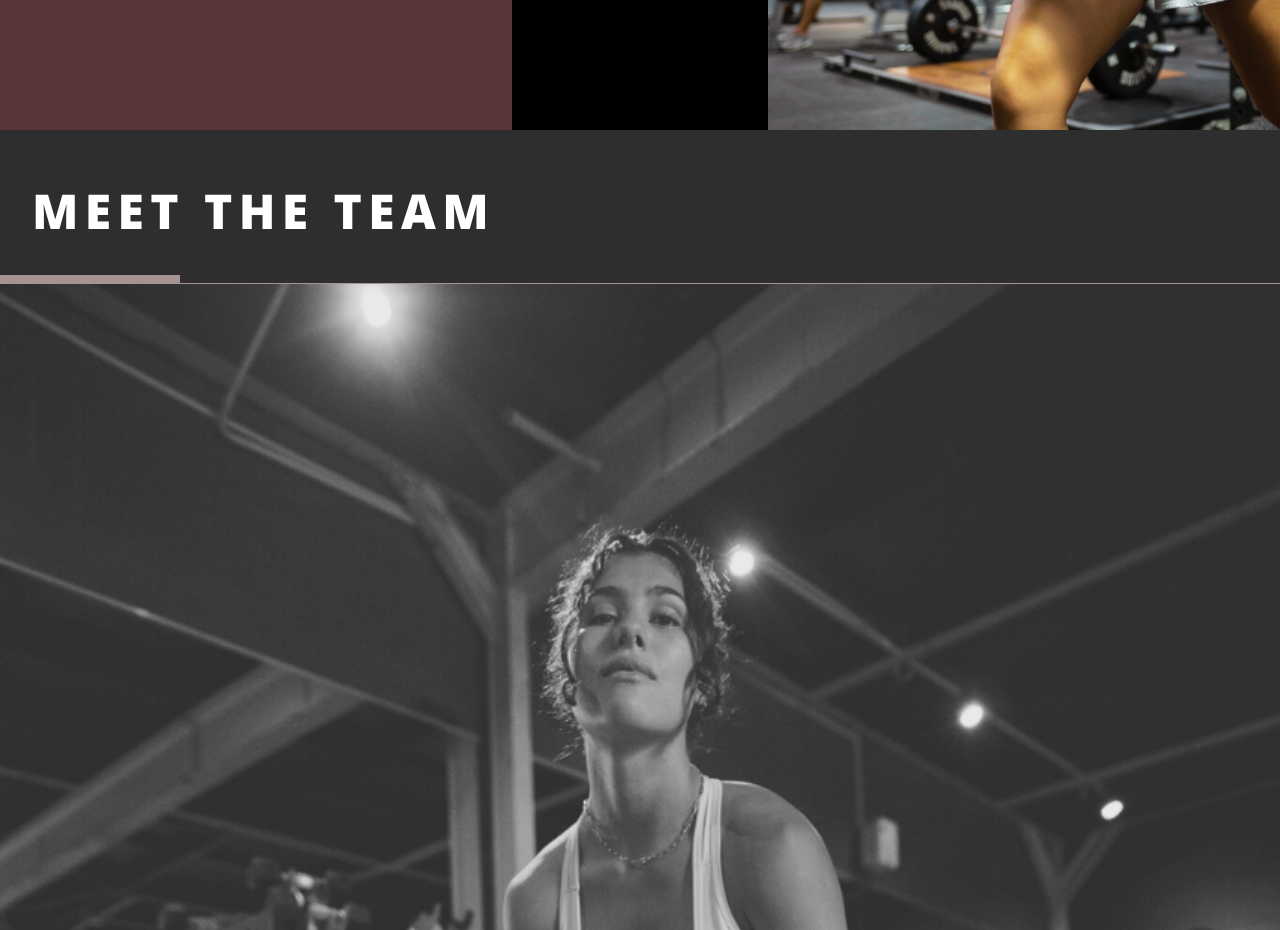
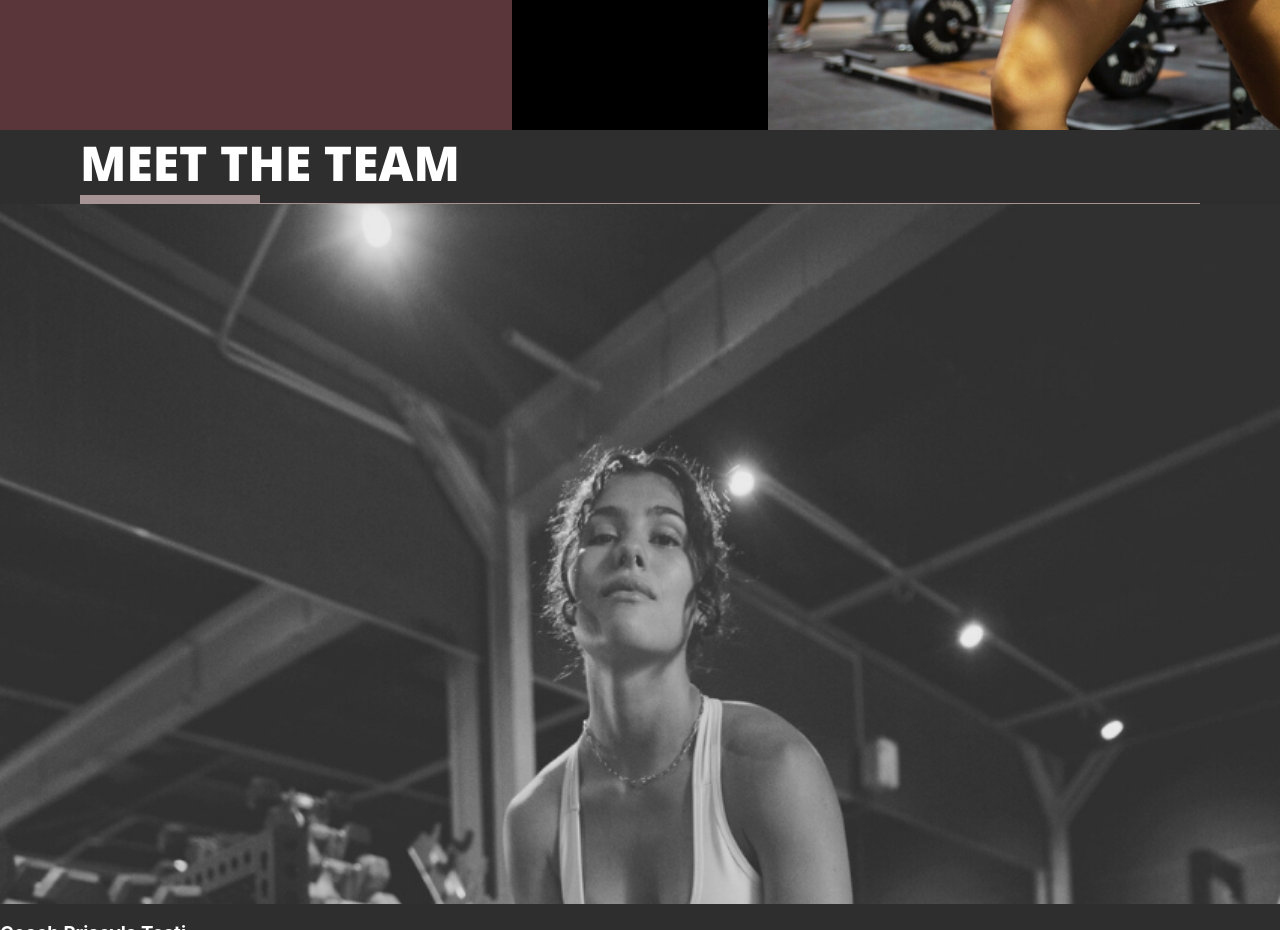
Before and after one commit to RuslanTissen/PIPI-world-2, a React (Create React App) app: page / in a window 1280 px wide. Shown: the part 1580-2510 px from the top of the page. Built offline with nearby package versions, Linux system fonts and the light colour scheme; a web font is replaced by a local one.

Commit message:
next day

```diff
--- a/src/components/start/meetPipi/MeetPipi.jsx
+++ b/src/components/start/meetPipi/MeetPipi.jsx
@@ -4,9 +4,11 @@ import "./MeetPipi.scss"
 function MeetPipi() {
 	return (
 		<div className='meet-pipi__container'>
-			<p className="meet-pipi__container--title">meet the team</p>
-			<div className="meet-pipi__container--underline-dig"></div>
-			<div className="meet-pipi__container--underline-thin"></div>
+			<div className="meet-pipi__container-title-box">
+				<p className="meet-pipi__container-title-box--title">meet the team</p>
+				<div className="meet-pipi__container-title-box--underline-dig"></div>
+				<div className="meet-pipi__container-title-box--underline-thin"></div>
+			</div>
 
 			<div className="meet-pipi__container-1">
 				<div className="meet-pipi__container-1--img">
--- a/src/components/start/meetPipi/MeetPipi.scss
+++ b/src/components/start/meetPipi/MeetPipi.scss
@@ -1,29 +1,28 @@
 .meet-pipi__container {
 	background-color: rgb(45, 46, 45);
 	color: white;
-	// padding: 0 clamp(3rem, 10vw, 5rem);
-	.about__container--text-container--box{
-
-	}
-	.meet-pipi__container--title {
+	.meet-pipi__container-title-box {
+		padding: 0 clamp(3rem, 10vw, 5rem);
+		// padding: 3rem 1rem 2rem 2rem;
+		.meet-pipi__container-title-box--title {
 			text-transform: uppercase;
 			font-size: clamp(2.5rem, 5vw, 3rem);
 			font-weight: 700;
 			font-family: "Open Sans", sans-serif;
 			font-weight: 800;
-		letter-spacing: 0.4rem;
+			// letter-spacing: 0.4rem;
 			margin: 0;
-		padding: 3rem 1rem 2rem 2rem;
 		}
-	.meet-pipi__container--underline-dig {
+		.meet-pipi__container-title-box--underline-dig {
 			width: 180px;
 			height: 0.5rem;
 			background-color: rgb(166, 148, 148);
 		}
-	.meet-pipi__container--underline-thin {
+		.meet-pipi__container-title-box--underline-thin {
 			width: auto;
 			height: 1px;
 			background-color: rgb(166, 148, 148);
+		}
 	}
 	.meet-pipi__container-1 {
 		.meet-pipi__container-1--img {
```
Lines whose indentation alone changed are shown as unchanged.
